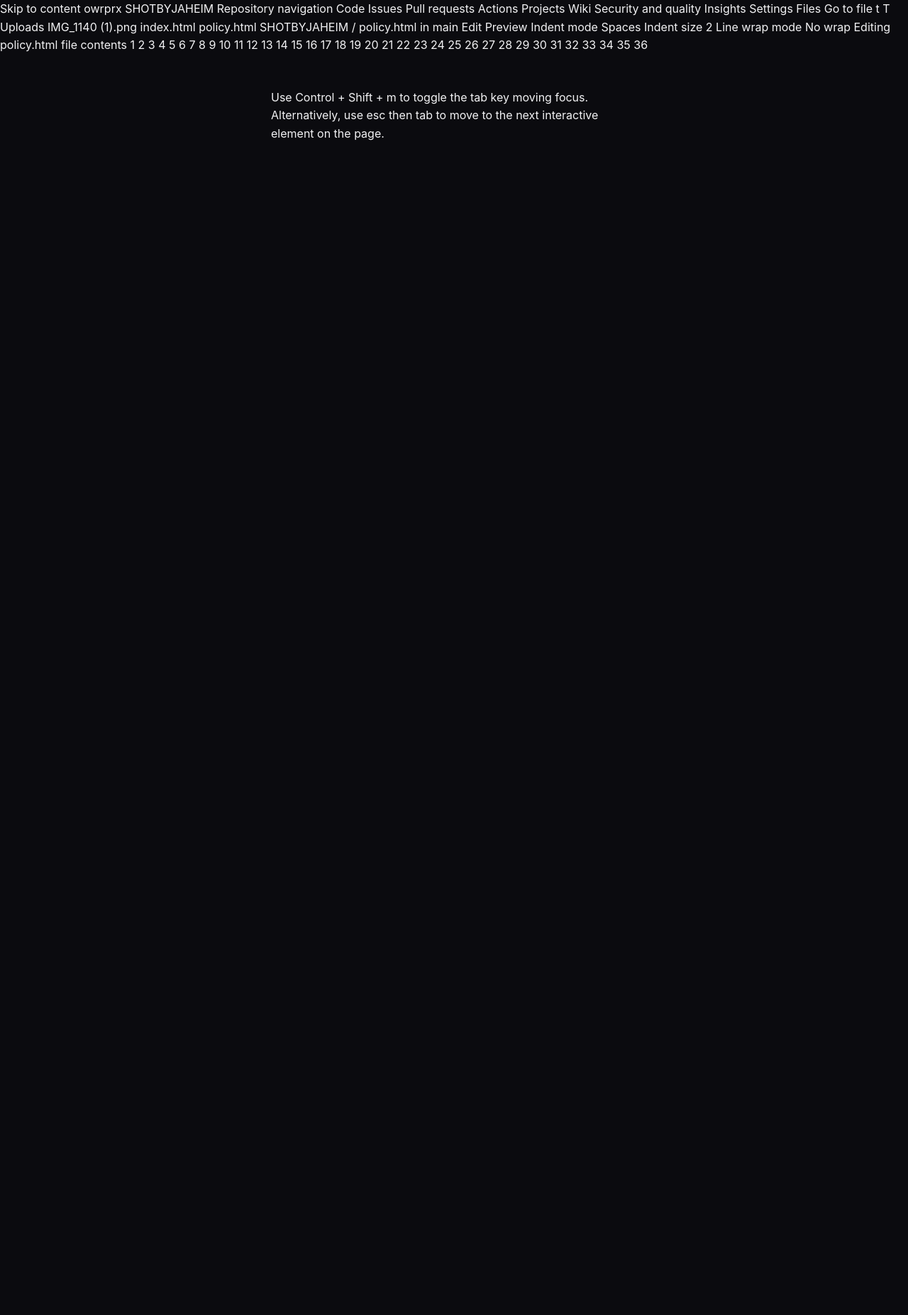
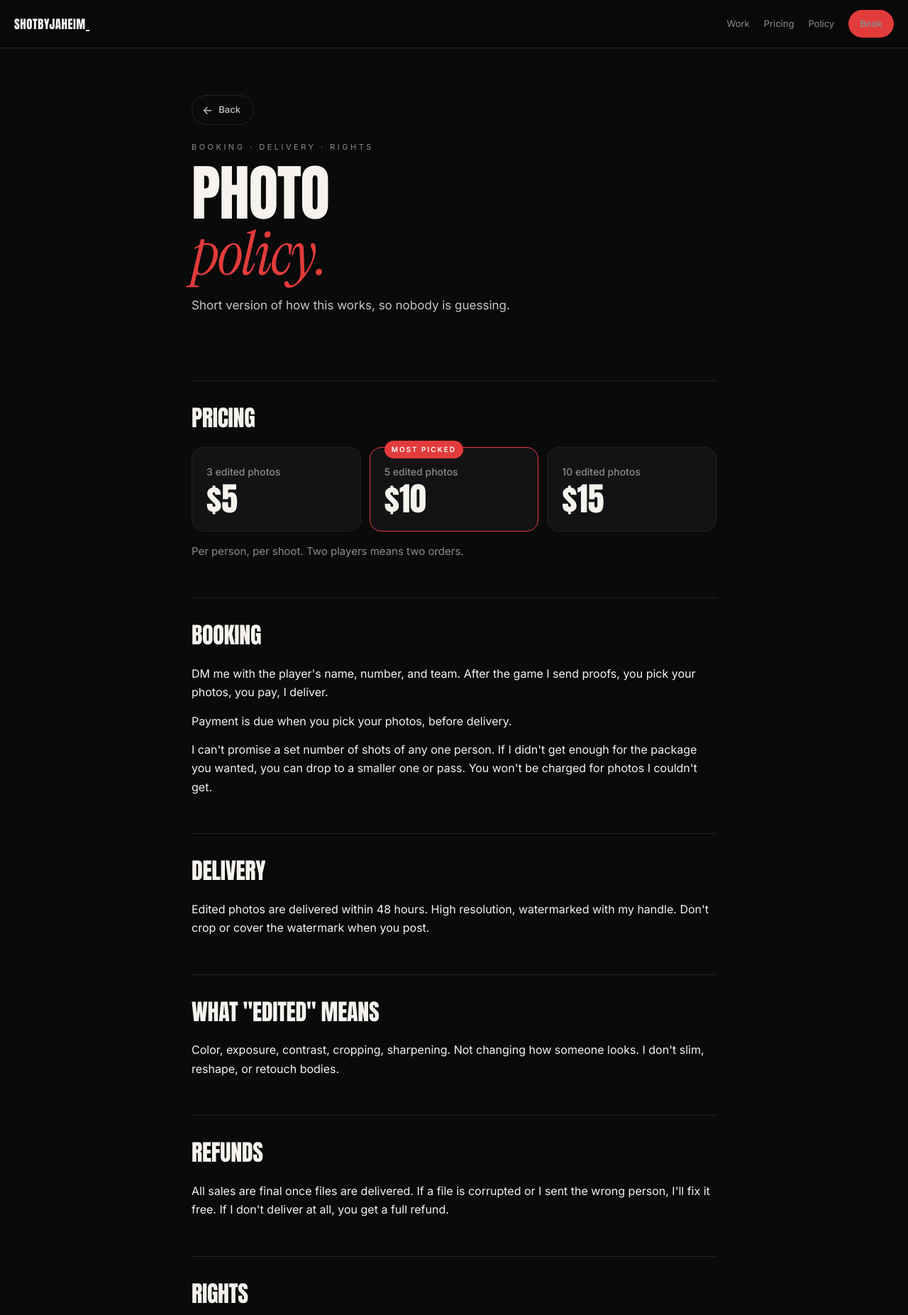
Before and after one commit to owrprx/SHOTBYJAHEIM, a plain HTML site: page policy.html in a window 1280 px wide. Shown: the top 1853 px of the page at 71% size. Before the commit the page ends 800 px from the top, so only its background shows below. Drawn offline with Linux system fonts and the light colour scheme.

Commit message:
Update policy.html

```diff
--- a/policy.html
+++ b/policy.html
@@ -1,113 +1,185 @@
-Skip to content
-owrprx
-SHOTBYJAHEIM
-Repository navigation
-Code
-Issues
-Pull requests
-Actions
-Projects
-Wiki
-Security and quality
-Insights
-Settings
-Files
-Go to file
-t
-T
-Uploads
-IMG_1140 (1).png
-index.html
-policy.html
-SHOTBYJAHEIM
-/
-policy.html
-in
-main
-
-Edit
-
-Preview
-Indent mode
-
-Spaces
-Indent size
-
-2
-Line wrap mode
-
-No wrap
-Editing policy.html file contents
-  1
-  2
-  3
-  4
-  5
-  6
-  7
-  8
-  9
- 10
- 11
- 12
- 13
- 14
- 15
- 16
- 17
- 18
- 19
- 20
- 21
- 22
- 23
- 24
- 25
- 26
- 27
- 28
- 29
- 30
- 31
- 32
- 33
- 34
- 35
- 36
 <!DOCTYPE html>
 <html lang="en">
 <head>
 <meta charset="utf-8">
 <meta name="viewport" content="width=device-width, initial-scale=1">
-<title>shotbyjaheim_ | photo policy</title>
+<title>shotbyjaheim_ — photo policy</title>
+<meta name="description" content="Booking, delivery, and usage terms for shotbyjaheim_ photography.">
+<link rel="preconnect" href="https://fonts.googleapis.com">
+<link rel="preconnect" href="https://fonts.gstatic.com" crossorigin>
+<link href="https://fonts.googleapis.com/css2?family=Anton&family=Instrument+Serif:ital@0;1&family=Inter:wght@400;500;600&display=swap" rel="stylesheet">
 <style>
-  :root { --red:#D7262F; --gold:#F2B233; --bg:#0B0B0F; --card:#131318; --line:#26262C; --dim:#9A9AA4; }
-  * { box-sizing:border-box; }
-  body { margin:0; background:var(--bg); color:#F2F2F4;
-         font-family:-apple-system,BlinkMacSystemFont,"Segoe UI",Helvetica,Arial,sans-serif;
-         line-height:1.6; -webkit-font-smoothing:antialiased; }
-  .wrap { max-width:560px; margin:0 auto; padding:48px 22px 64px; }
-  header h1 { font-size:30px; line-height:1.15; margin:0 0 6px; letter-spacing:-0.5px; }
-  header p { color:var(--dim); margin:0 0 32px; font-size:15px; }
-  h2 { font-size:13px; letter-spacing:3px; text-transform:uppercase; color:var(--gold);
-       margin:36px 0 12px; }
-  p { margin:0 0 14px; font-size:16px; }
-  .price { background:var(--card); border:1px solid var(--line); border-radius:12px;
-           overflow:hidden; margin-bottom:14px; }
-  .row { display:flex; justify-content:space-between; align-items:center;
-         padding:14px 18px; border-bottom:1px solid var(--line); }
-  .row:last-child { border-bottom:none; }
-  .row b { font-weight:600; font-size:17px; }
-  .row span { color:var(--gold); font-weight:700; font-size:22px; }
-  ul { margin:0 0 14px; padding-left:20px; }
-  li { margin-bottom:7px; font-size:16px; }
-  .note { color:var(--dim); font-size:15px; }
-  .cta { display:block; text-align:center; background:var(--red); color:#fff;
-         text-decoration:none; font-weight:700; letter-spacing:2px; font-size:16px;
-         padding:18px; border-radius:12px; margin:40px 0 12px; }
-  footer { text-align:center; color:#5C6070; font-size:13px; margin-top:28px; }
+  :root{
+    --ink:#0A0A0B; --paper:#F6F3EE; --dim:#8E8B86; --line:#232326;
+    --accent:#E23B3B; --card:#131315;
+  }
+  *{box-sizing:border-box;}
+  html{scroll-behavior:smooth;}
+  body{
+    margin:0; background:var(--ink); color:var(--paper);
+    font-family:"Inter",-apple-system,BlinkMacSystemFont,sans-serif;
+    line-height:1.65; -webkit-font-smoothing:antialiased;
+  }
+  a{color:inherit; text-decoration:none;}
+
+  nav{
+    position:sticky; top:0; z-index:40; display:flex; align-items:center;
+    justify-content:space-between; padding:14px 20px;
+    background:rgba(10,10,11,.72); backdrop-filter:blur(14px);
+    border-bottom:1px solid var(--line);
+  }
+  nav .mark{font-family:"Anton",sans-serif; font-size:17px; letter-spacing:.5px;}
+  nav .links{display:flex; gap:20px; align-items:center;}
+  nav .links a{font-size:13px; color:var(--dim);}
+  nav .links a:hover{color:var(--paper);}
+  nav .book{
+    background:var(--accent); color:#fff; padding:9px 16px; border-radius:999px;
+    font-size:13px; font-weight:600;
+  }
+  @media (max-width:640px){ nav .links a.hide-sm{display:none;} }
+
+  .hero{padding:66px 20px 30px; max-width:780px; margin:0 auto;}
+  .eyebrow{
+    font-size:11px; letter-spacing:3.5px; text-transform:uppercase;
+    color:var(--dim); margin:0 0 16px;
+  }
+  h1{
+    font-family:"Anton",sans-serif; font-weight:400; text-transform:uppercase;
+    font-size:clamp(40px,11vw,86px); line-height:.92; letter-spacing:-1.5px;
+    margin:0 0 18px;
+  }
+  h1 em{font-family:"Instrument Serif",Georgia,serif; font-style:italic;
+        text-transform:none; letter-spacing:-2px; color:var(--accent);}
+  .lede{color:#C9C5BF; font-size:17px; margin:0;}
+
+  .back{
+    display:inline-flex; align-items:center; gap:8px; margin:0 0 22px;
+    border:1px solid var(--line); border-radius:999px; padding:9px 18px 9px 14px;
+    font-size:13px; font-weight:500; color:#C9C5BF;
+  }
+  .back:hover{border-color:var(--dim); color:var(--paper);}
+  .back span{font-size:16px; line-height:1;}
+
+  main{max-width:780px; margin:0 auto; padding:10px 20px 20px;}
+  h2{
+    font-family:"Anton",sans-serif; font-weight:400; text-transform:uppercase;
+    font-size:clamp(22px,5vw,32px); letter-spacing:-.3px;
+    margin:52px 0 14px; padding-top:26px; border-top:1px solid var(--line);
+  }
+  p{margin:0 0 14px; font-size:16px;}
+  .note{color:var(--dim); font-size:15px;}
+  ul{margin:0 0 14px; padding-left:20px;}
+  li{margin-bottom:7px; font-size:16px;}
+
+  .cards{display:grid; gap:12px; grid-template-columns:1fr; margin-bottom:16px;}
+  @media (min-width:720px){ .cards{grid-template-columns:repeat(3,1fr);} }
+  .card{
+    background:var(--card); border:1px solid var(--line); border-radius:16px;
+    padding:22px 20px; position:relative;
+  }
+  .card.pick{border-color:var(--accent);}
+  .card .tag{
+    position:absolute; top:-10px; left:20px; background:var(--accent); color:#fff;
+    font-size:10px; letter-spacing:2px; padding:4px 10px; border-radius:999px;
+    text-transform:uppercase; font-weight:600;
+  }
+  .card h3{margin:0 0 4px; font-size:14px; font-weight:500; color:var(--dim);}
+  .card .amt{font-family:"Anton",sans-serif; font-size:46px; line-height:1; margin:0;}
+
+  .cta{
+    text-align:center; border-top:1px solid var(--line);
+    padding:64px 20px 36px; margin-top:56px;
+  }
+  .cta h2{border:none; padding:0; margin:0 0 10px;}
+  .cta p{color:var(--dim); margin:0 0 24px; font-size:15px;}
+  .btn{
+    display:inline-block; padding:14px 24px; border-radius:999px;
+    font-size:14px; font-weight:600; background:var(--paper); color:var(--ink);
+  }
+  .btn:hover{opacity:.85;}
+  footer{padding:0 20px 70px; text-align:center; color:#5C5A57; font-size:12px;}
+  footer a{color:var(--dim);}
 </style>
 </head>
 <body>
-<div class="wrap">
-Use Control + Shift + m to toggle the tab key moving focus. Alternatively, use esc then tab to move to the next interactive element on the page.
+
+<nav>
+  <a class="mark" href="index.html">SHOTBYJAHEIM_</a>
+  <div class="links">
+    <a href="index.html#work">Work</a>
+    <a href="index.html#pricing" class="hide-sm">Pricing</a>
+    <a href="policy.html" class="hide-sm">Policy</a>
+    <a class="book" href="https://instagram.com/shotbyjaheim_">Book</a>
+  </div>
+</nav>
+
+<div class="hero">
+  <a class="back" href="index.html"><span>&#8592;</span> Back</a>
+  <p class="eyebrow">Booking &middot; Delivery &middot; Rights</p>
+  <h1>Photo<br><em>policy.</em></h1>
+  <p class="lede">Short version of how this works, so nobody is guessing.</p>
+</div>
+
+<main>
+
+  <h2>Pricing</h2>
+  <div class="cards">
+    <div class="card">
+      <h3>3 edited photos</h3>
+      <p class="amt">$5</p>
+    </div>
+    <div class="card pick">
+      <span class="tag">Most picked</span>
+      <h3>5 edited photos</h3>
+      <p class="amt">$10</p>
+    </div>
+    <div class="card">
+      <h3>10 edited photos</h3>
+      <p class="amt">$15</p>
+    </div>
+  </div>
+  <p class="note">Per person, per shoot. Two players means two orders.</p>
+
+  <h2>Booking</h2>
+  <p>DM me with the player's name, number, and team. After the game I send proofs, you pick your photos, you pay, I deliver.</p>
+  <p>Payment is due when you pick your photos, before delivery.</p>
+  <p>I can't promise a set number of shots of any one person. If I didn't get enough for the package you wanted, you can drop to a smaller one or pass. You won't be charged for photos I couldn't get.</p>
+
+  <h2>Delivery</h2>
+  <p>Edited photos are delivered within 48 hours. High resolution, watermarked with my handle. Don't crop or cover the watermark when you post.</p>
+
+  <h2>What "edited" means</h2>
+  <p>Color, exposure, contrast, cropping, sharpening. Not changing how someone looks. I don't slim, reshape, or retouch bodies.</p>
+
+  <h2>Refunds</h2>
+  <p>All sales are final once files are delivered. If a file is corrupted or I sent the wrong person, I'll fix it free. If I don't deliver at all, you get a full refund.</p>
+
+  <h2>Rights</h2>
+  <p>I keep the copyright to every photo. When you buy, you can post them on personal social media, print them for yourself, and share them with family. Recruiting profiles are fine.</p>
+  <p>You can't:</p>
+  <ul>
+    <li>Sell or license them</li>
+    <li>Hand them to a business or news outlet</li>
+    <li>Crop out my credit</li>
+    <li>Run them through an AI tool</li>
+  </ul>
+  <p>Credit @shotbyjaheim_ when you post.</p>
+  <p>I may use photos in my portfolio and promo material. Tell me before you order if you'd rather I didn't.</p>
+
+  <h2>Weather</h2>
+  <p>Game cancelled means your order rolls to the makeup date or the next game, or you get a refund.</p>
+
+</main>
+
+<div class="cta">
+  <h2>Questions</h2>
+  <p>Ask me before you book, not after.</p>
+  <a class="btn" href="https://instagram.com/shotbyjaheim_">@shotbyjaheim_</a>
+</div>
+
+<footer>
+  <p><a href="index.html">Back to the work</a> &middot; &copy; 2026 shotbyjaheim_</p>
+</footer>
+
+</body>
+</html>
```
